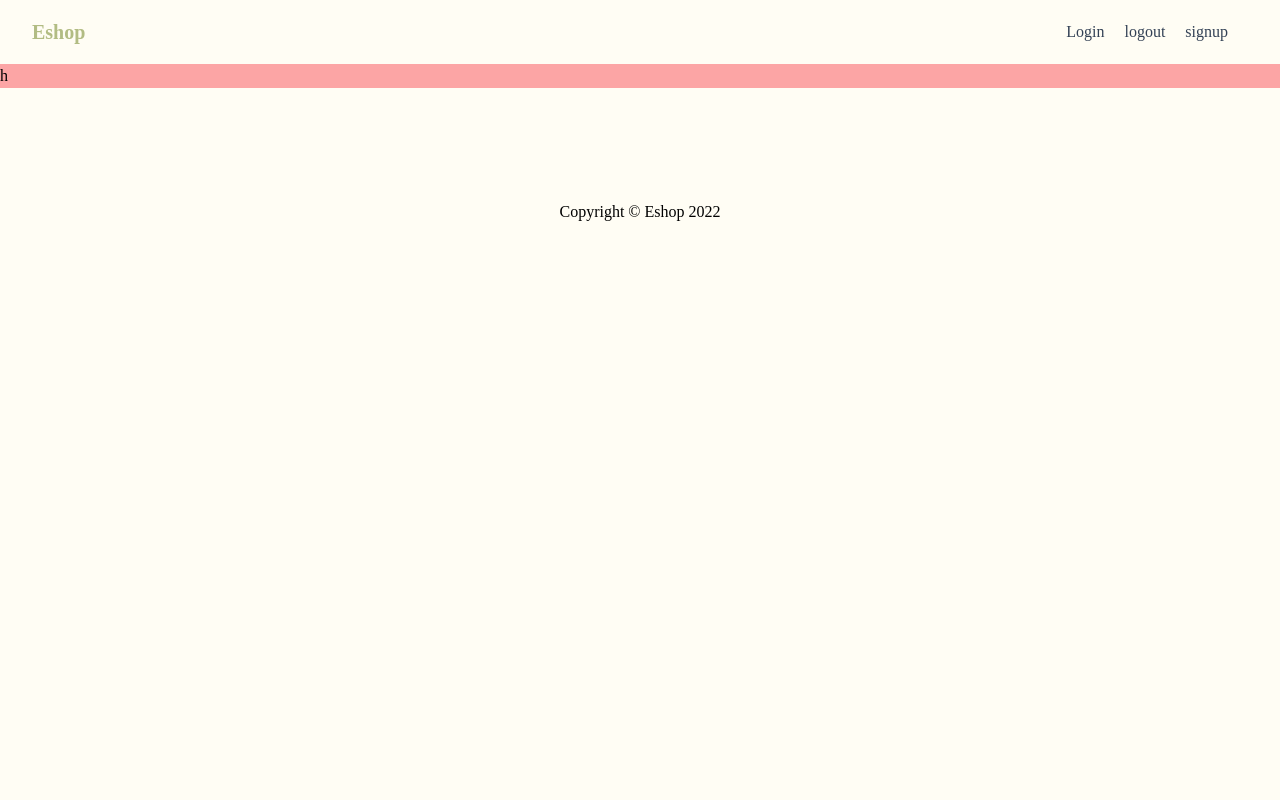
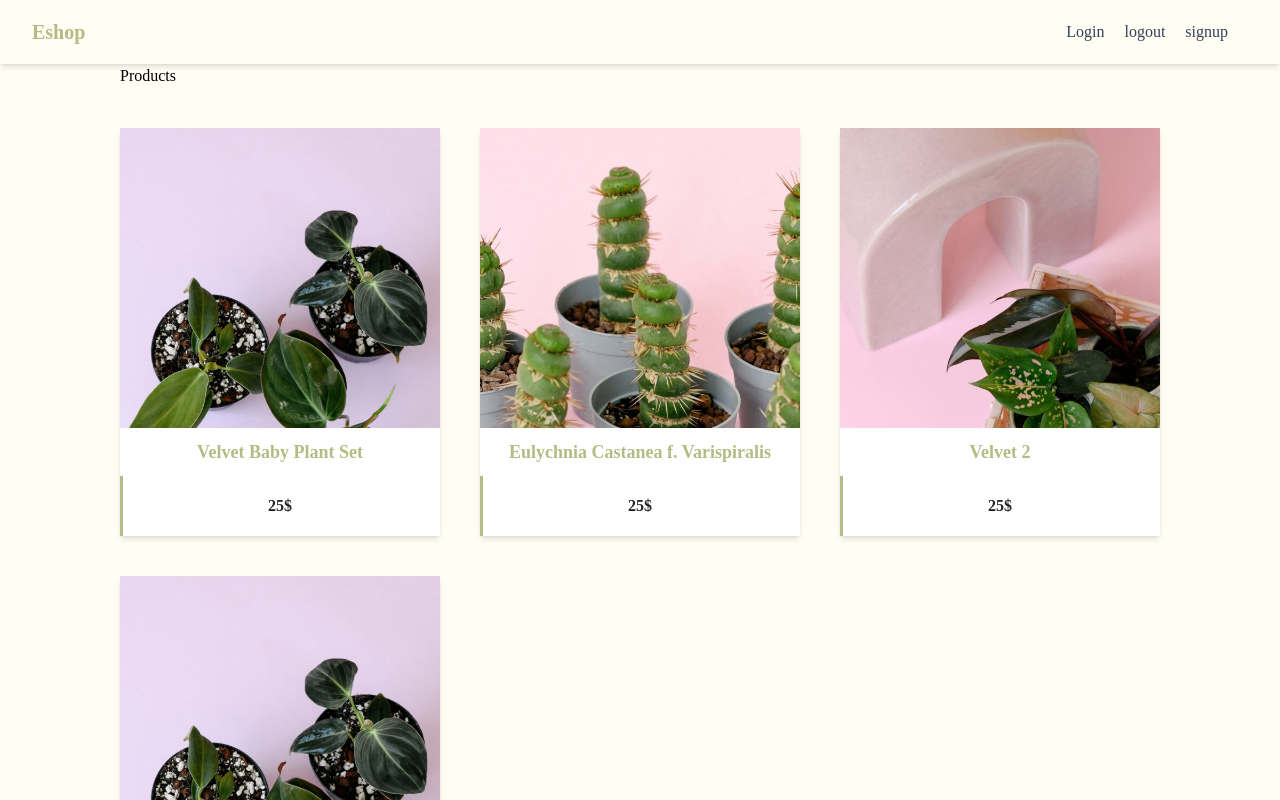
Before and after one commit to idrissi-hamza/plantshop, a Next.js app: page / in a window 1280 px wide. Shown: the top 800 px of the page. Built offline with nearby package versions, Linux system fonts and the light colour scheme.

Commit message:
display components

```diff
--- a/pages/index.tsx
+++ b/pages/index.tsx
@@ -1,14 +1,34 @@
-import { Inter } from '@next/font/google';
-import Layout from '@/components/Layout';
-
-const inter = Inter({ subsets: ['latin'] });
+import Card from "../components/Card";
+import Layout from "../components/Layout";
+import data from "../utils/data";
+import Link from "next/link";
 
 export default function Home() {
   return (
     <Layout>
-      <main className=''>
-        <div className="bg-red-300">h</div>
-      </main>
+      <div className="min-h-[70vh] mx-auto">
+        <h1>Products</h1>
+        <ul
+          className="gap-10 g-red-300
+
+        my-10
+        grid
+        md:grid-cols-2  lg:grid-cols-3
+         2xl:grid-cols-4 3xl:flex flex-wrap justify-center min-h-full space"
+        >
+          {data.plants.map((plant, i) => (
+            <li key={plant.slug}>
+              <Card key={i} plant={plant} />
+            </li>
+          ))}
+        </ul>
+        {/* <ul>
+        <li>Product 1</li>
+        <li>Product 2</li>
+        <li>Product 3</li>
+        <Card/>
+      </ul> */}
+      </div>
     </Layout>
   );
 }
```
